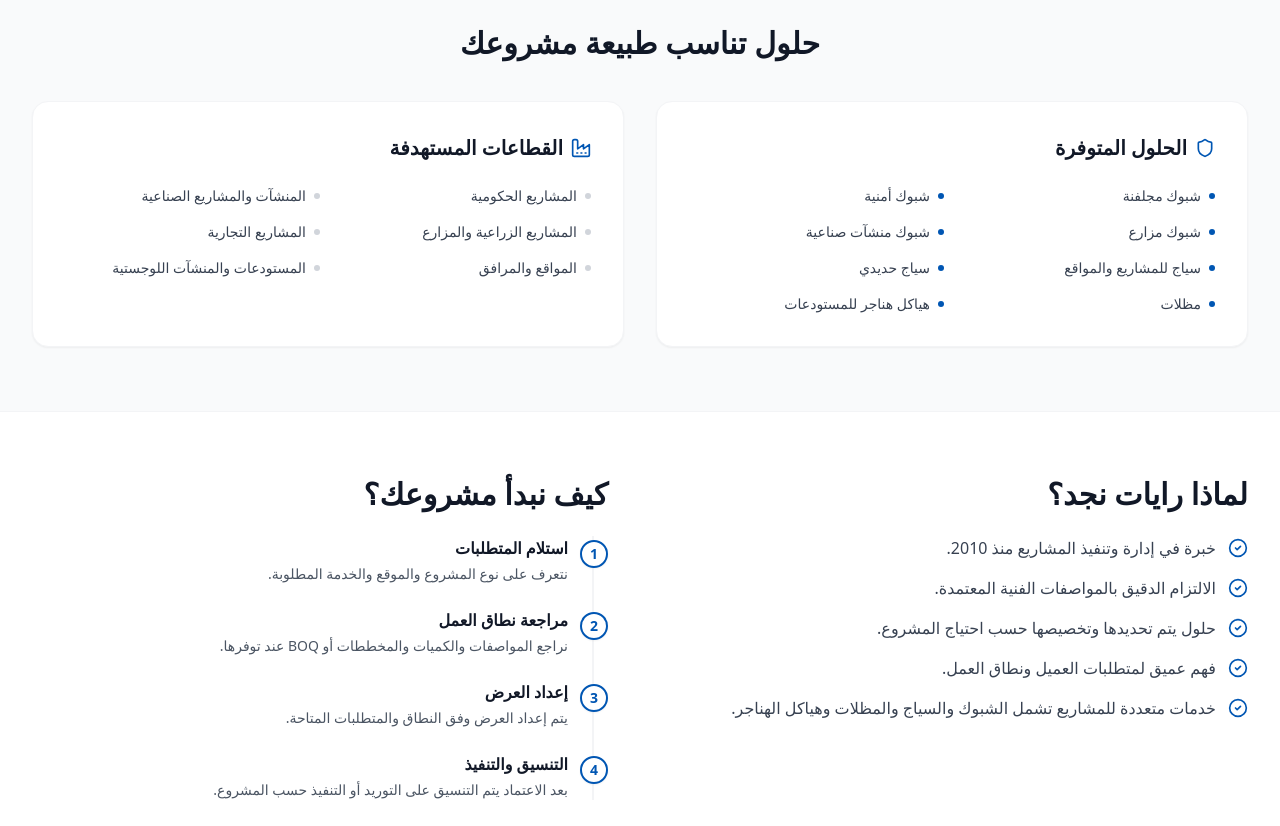
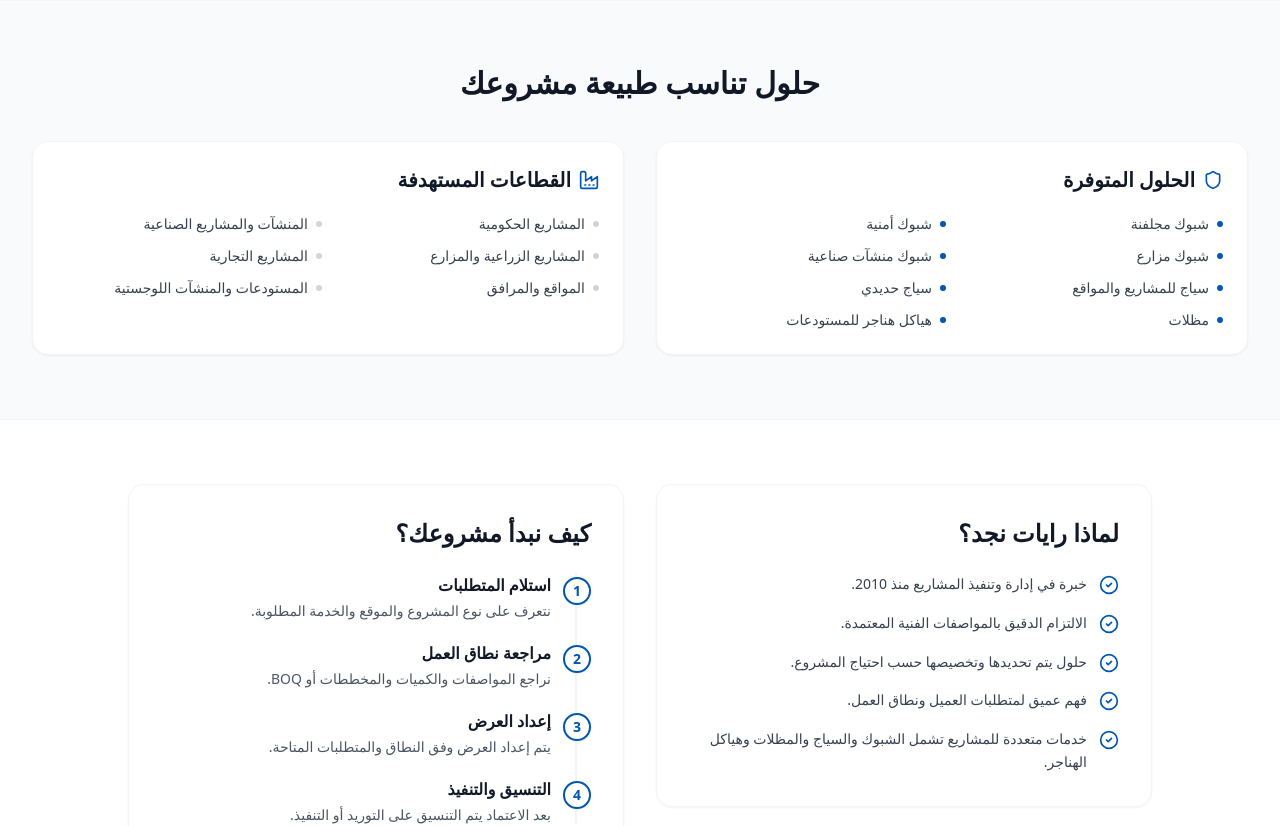
Before and after one commit to smoofikra-ops/shobok-rayatnajd, a Next.js app: page / in a window 1280 px wide. Shown: the part 1160-1986 px from the top of the page. Built offline with nearby package versions, Linux system fonts and the light colour scheme; no server answers.

Commit message:
link google consol and updates

```diff
--- a/app/layout.tsx
+++ b/app/layout.tsx
@@ -11,6 +11,9 @@
     template: `%s | ${siteConfig.name}`,
   },
   description: siteConfig.description,
+  verification: {
+    google: "PxxGIAufQg0K4F7x52Y-uwb6xor_BjH97qe3Ov-l_6U",
+  },
 };
 
 export default function RootLayout({
--- a/app/page.tsx
+++ b/app/page.tsx
@@ -59,8 +59,21 @@
               animation-play-state: paused;
             }
             @keyframes marquee-rtl {
-              0% { transform: translateX(0); }
-              100% { transform: translateX(50%); }
+              0% { transform: translate3d(0, 0, 0); }
+              100% { transform: translate3d(50%, 0, 0); }
+            }
+            .marquee-card {
+              width: 85vw;
+            }
+            @media (min-width: 768px) {
+              .marquee-card {
+                width: calc((100vw - 3rem - 20px) / 2);
+              }
+            }
+            @media (min-width: 1024px) {
+              .marquee-card {
+                width: calc((min(100vw, 1280px) - 4rem - 40px) / 3);
+              }
             }
             @media (prefers-reduced-motion: reduce) {
               .marquee-track {
@@ -95,7 +108,7 @@
                   <Link
                     key={idx}
                     href={`/services/${item.slug}`}
-                    className="marquee-card group flex flex-col bg-white p-6 md:p-8 rounded-2xl border border-gray-100 hover:border-primary/50 hover:shadow-[0_8px_30px_rgb(0,0,0,0.08)] hover:-translate-y-1.5 hover:scale-[1.02] transition-all duration-300 h-[260px] md:h-[280px] w-[85vw] sm:w-[350px] lg:w-[380px] shrink-0 outline-none focus-visible:ring-2 focus-visible:ring-primary"
+                    className="marquee-card group flex flex-col bg-white p-6 md:p-8 rounded-2xl border border-gray-100 hover:border-primary/50 hover:shadow-[0_8px_30px_rgb(0,0,0,0.08)] hover:-translate-y-1.5 hover:scale-[1.02] transition-all duration-300 h-[300px] md:h-[320px] shrink-0 outline-none focus-visible:ring-2 focus-visible:ring-primary"
                   >
                     <div className="w-12 h-12 bg-gray-50 rounded-xl flex items-center justify-center mb-5 group-hover:bg-primary group-hover:text-white transition-colors duration-300 text-primary">
                       <item.icon className="w-6 h-6 group-hover:scale-110 transition-transform duration-300" />
@@ -122,11 +135,11 @@
           </div>
           <div className="grid grid-cols-1 lg:grid-cols-2 gap-8">
             {/* Solutions */}
-            <div className="bg-white p-8 rounded-2xl border border-gray-100 shadow-sm">
-              <h3 className="text-xl font-bold text-gray-900 mb-6 flex items-center gap-2">
+            <div className="bg-white p-6 rounded-2xl border border-gray-100 shadow-sm">
+              <h3 className="text-xl font-bold text-gray-900 mb-5 flex items-center gap-2">
                 <Shield className="w-5 h-5 text-primary" /> الحلول المتوفرة
               </h3>
-              <ul className="grid grid-cols-1 sm:grid-cols-2 gap-4">
+              <ul className="grid grid-cols-1 sm:grid-cols-2 gap-3">
                 {["شبوك مجلفنة", "شبوك أمنية", "شبوك مزارع", "شبوك منشآت صناعية", "سياج للمشاريع والمواقع", "سياج حديدي", "مظلات", "هياكل هناجر للمستودعات"].map((sol, i) => (
                   <li key={i} className="flex items-center gap-2 text-sm text-gray-700 font-medium">
                     <span className="w-1.5 h-1.5 bg-primary rounded-full"></span> {sol}
@@ -136,11 +149,11 @@
             </div>
 
             {/* Sectors */}
-            <div className="bg-white p-8 rounded-2xl border border-gray-100 shadow-sm">
-              <h3 className="text-xl font-bold text-gray-900 mb-6 flex items-center gap-2">
+            <div className="bg-white p-6 rounded-2xl border border-gray-100 shadow-sm">
+              <h3 className="text-xl font-bold text-gray-900 mb-5 flex items-center gap-2">
                 <Factory className="w-5 h-5 text-primary" /> القطاعات المستهدفة
               </h3>
-              <ul className="grid grid-cols-1 sm:grid-cols-2 gap-4">
+              <ul className="grid grid-cols-1 sm:grid-cols-2 gap-3">
                 {["المشاريع الحكومية", "المنشآت والمشاريع الصناعية", "المشاريع الزراعية والمزارع", "المشاريع التجارية", "المواقع والمرافق", "المستودعات والمنشآت اللوجستية"].map((sector, i) => (
                   <li key={i} className="flex items-center gap-2 text-sm text-gray-700 font-medium">
                     <span className="w-1.5 h-1.5 bg-gray-300 rounded-full"></span> {sector}
@@ -155,10 +168,10 @@
       {/* 4. Trust & Process */}
       <section className="py-12 md:py-16">
         <Container>
-          <div className="grid grid-cols-1 lg:grid-cols-2 gap-12 lg:gap-16 items-start">
+          <div className="max-w-5xl mx-auto grid grid-cols-1 lg:grid-cols-2 gap-8 items-start">
             {/* Why Us */}
-            <div>
-              <h2 className="text-2xl md:text-3xl font-bold text-gray-900 mb-6">لماذا رايات نجد؟</h2>
+            <div className="bg-white p-6 md:p-8 rounded-2xl border border-gray-100 shadow-sm">
+              <h2 className="text-2xl font-bold text-gray-900 mb-6">لماذا رايات نجد؟</h2>
               <div className="space-y-4">
                 {[
                   "خبرة في إدارة وتنفيذ المشاريع منذ 2010.",
@@ -169,28 +182,28 @@
                 ].map((point, i) => (
                   <div key={i} className="flex items-start gap-3">
                     <CheckCircle2 className="w-5 h-5 text-primary shrink-0 mt-0.5" />
-                    <p className="text-gray-700 text-sm md:text-base leading-relaxed">{point}</p>
+                    <p className="text-gray-700 text-sm leading-relaxed">{point}</p>
                   </div>
                 ))}
               </div>
             </div>
 
             {/* Process */}
-            <div>
-              <h2 className="text-2xl md:text-3xl font-bold text-gray-900 mb-6">كيف نبدأ مشروعك؟</h2>
-              <div className="space-y-6 relative before:absolute before:inset-y-0 before:right-3.5 before:w-0.5 before:bg-gray-100">
+            <div className="bg-white p-6 md:p-8 rounded-2xl border border-gray-100 shadow-sm">
+              <h2 className="text-2xl font-bold text-gray-900 mb-6">كيف نبدأ مشروعك؟</h2>
+              <div className="space-y-5 relative before:absolute before:inset-y-0 before:right-3.5 before:w-0.5 before:bg-gray-100">
                 {[
                   { title: "استلام المتطلبات", desc: "نتعرف على نوع المشروع والموقع والخدمة المطلوبة." },
-                  { title: "مراجعة نطاق العمل", desc: "نراجع المواصفات والكميات والمخططات أو BOQ عند توفرها." },
+                  { title: "مراجعة نطاق العمل", desc: "نراجع المواصفات والكميات والمخططات أو BOQ." },
                   { title: "إعداد العرض", desc: "يتم إعداد العرض وفق النطاق والمتطلبات المتاحة." },
-                  { title: "التنسيق والتنفيذ", desc: "بعد الاعتماد يتم التنسيق على التوريد أو التنفيذ حسب المشروع." },
+                  { title: "التنسيق والتنفيذ", desc: "بعد الاعتماد يتم التنسيق على التوريد أو التنفيذ." },
                 ].map((step, i) => (
                   <div key={i} className="relative pr-10">
                     <span className="absolute right-0 top-1 w-7 h-7 bg-white border-2 border-primary text-primary rounded-full flex items-center justify-center text-sm font-bold shadow-sm">
                       {i + 1}
                     </span>
-                    <h3 className="font-bold text-gray-900 mb-1">{step.title}</h3>
-                    <p className="text-gray-600 text-sm">{step.desc}</p>
+                    <h3 className="font-bold text-gray-900 mb-1 text-sm md:text-base">{step.title}</h3>
+                    <p className="text-gray-600 text-xs md:text-sm">{step.desc}</p>
                   </div>
                 ))}
               </div>
--- a/components/layout/footer.tsx
+++ b/components/layout/footer.tsx
@@ -37,9 +37,9 @@
           <div className="md:col-span-2">
             <h3 className="text-lg font-semibold text-gray-900 mb-4">تواصل معنا</h3>
             <ul className="space-y-3 text-sm text-gray-600">
-              <li>العنوان: {siteConfig.contact.address}</li>
-              <li>الهاتف: <a href={`tel:${siteConfig.contact.phone}`} className="hover:text-primary dir-ltr inline-block">{siteConfig.contact.phone}</a></li>
-              <li>البريد: <a href={`mailto:${siteConfig.contact.email}`} className="hover:text-primary">{siteConfig.contact.email}</a></li>
+              <li>المؤسسة: رايات نجد للمقاولات</li>
+              <li className="flex gap-2">الهاتف: <a href={`tel:${siteConfig.contact.phone}`} className="hover:text-primary dir-ltr inline-block font-medium" dir="ltr">{siteConfig.contact.phoneDisplay}</a></li>
+              <li className="flex gap-2">واتساب: <a href={`https://wa.me/${siteConfig.contact.whatsapp}`} className="hover:text-primary dir-ltr inline-block font-medium" dir="ltr">{siteConfig.contact.phoneDisplay}</a></li>
             </ul>
           </div>
         </div>
--- a/config/site.ts
+++ b/config/site.ts
@@ -4,11 +4,9 @@
   url: "https://rayatnajd.com",
   logo: "/images/logo.png",
   contact: {
-    phone: "+966500000000",
-    phoneDisplay: "0500000000",
-    whatsapp: "966500000000",
-    email: "info@rayatnajd.com",
-    address: "المملكة العربية السعودية، الرياض - الصناعية",
+    phone: "+966557555716",
+    phoneDisplay: "0557555716",
+    whatsapp: "966557555716",
   },
   social: {
     twitter: "https://twitter.com/rayatnajd",
--- a/lib/schema.ts
+++ b/lib/schema.ts
@@ -8,10 +8,5 @@
     "image": siteConfig.logo,
     "url": siteConfig.url,
     "telephone": siteConfig.contact.phone,
-    "address": {
-      "@type": "PostalAddress",
-      "streetAddress": siteConfig.contact.address,
-      "addressCountry": "SA",
-    },
   };
 }
```
